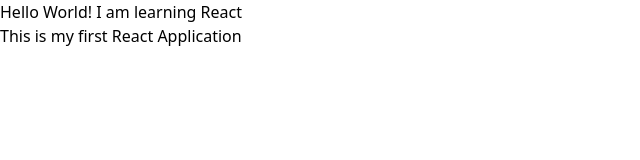
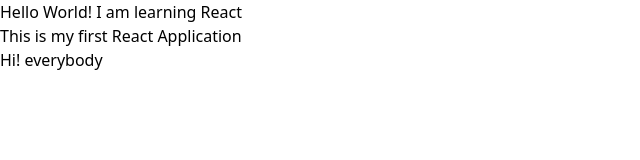
Before and after one commit to YannKamche/Learning-React, a React (Vite) app in the folder hello-world/: page / in a window 1280 px wide. Shown: the top 160 px of the page, without its empty margins (0-640 px from the left). Built offline with nearby package versions, Linux system fonts and the light colour scheme.

Commit message:
functional components

```diff
--- a/hello-world/src/App.jsx
+++ b/hello-world/src/App.jsx
@@ -1,10 +1,14 @@
 import React from 'react'
+import Greet from './components/Greet'
 
 const App = () => {
   return (
     <div className='w-screen h-screen flex flex-col justify-center items-center bg-slate-300 gap-3'>
       <p className='text-3xl font-bold'>Hello World! I am learning React</p>
       <p className='text-5xl font-semibold text-gray-950 leading-snug tracking-wider'>This is my first React Application</p>
+
+      {/* My first Class components */}
+      <Greet />
     </div>
   )
 }
--- /dev/null
+++ b/hello-world/src/components/Greet.jsx
@@ -0,0 +1,11 @@
+import React from 'react'
+
+const Greet = () => {
+  return (
+    <h1 className='font-bold text-3xl tracking-widest'>
+      Hi! everybody
+    </h1>
+  )
+}
+
+export default Greet
```
